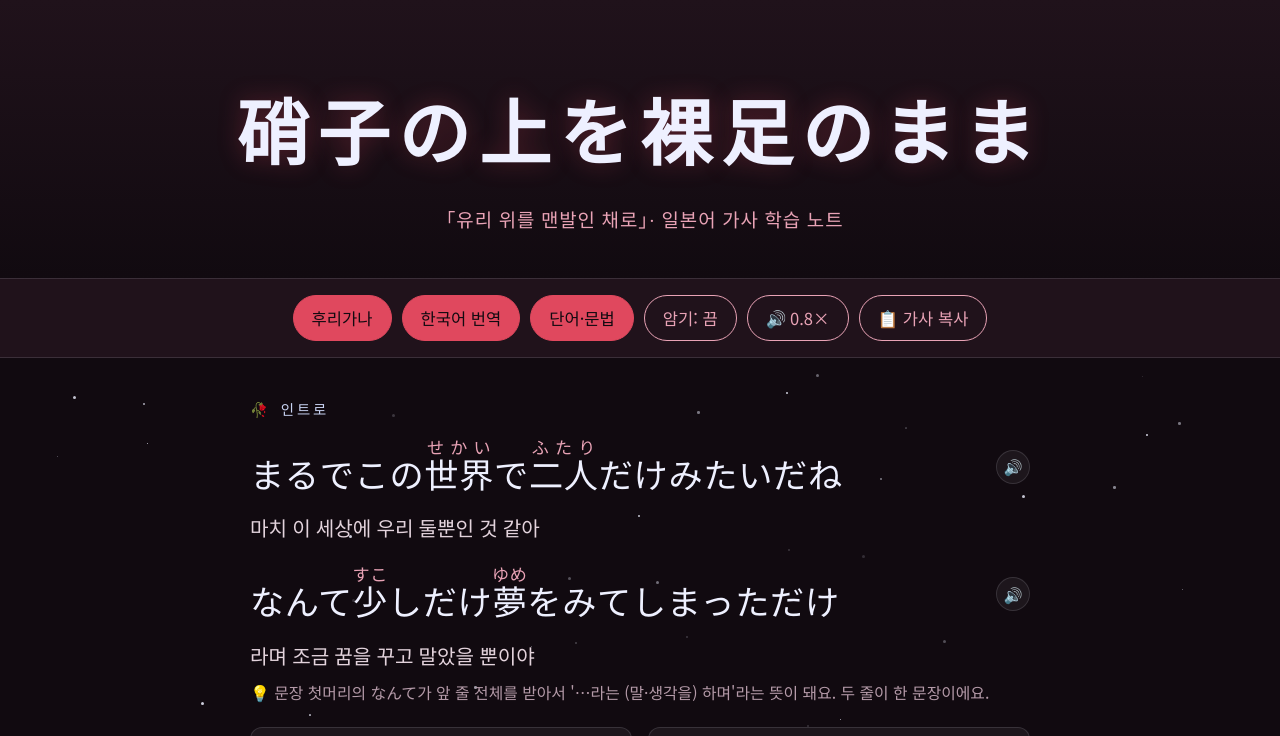
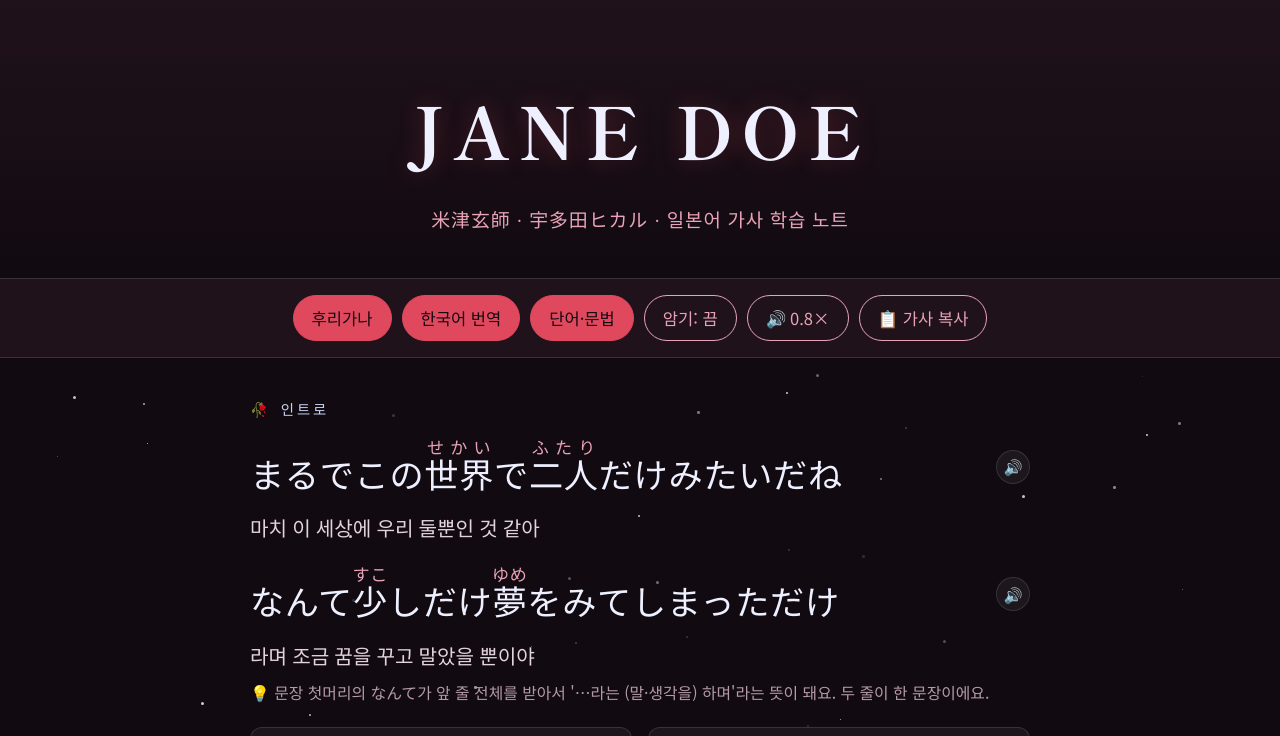
Before and after one commit to hunsak/jlpt-n3, a plain HTML site: page garasu-hadashi-lyrics.html in a window 1280 px wide. Shown: the top 736 px of the page. Drawn offline with Linux system fonts and the light colour scheme.

Commit message:
Add files via upload

```diff
--- a/garasu-hadashi-lyrics.html
+++ b/garasu-hadashi-lyrics.html
@@ -4,7 +4,7 @@
 <meta charset="UTF-8">
 <meta name="viewport" content="width=device-width, initial-scale=1.0">
 <meta name="color-scheme" content="dark">
-<title>硝子の上を裸足のまま – 일본어 가사 학습</title>
+<title>JANE DOE – 일본어 가사 학습</title>
 <link rel="preconnect" href="https://fonts.googleapis.com">
 <link rel="preconnect" href="https://fonts.gstatic.com" crossorigin>
 <link href="https://fonts.googleapis.com/css2?family=Shippori+Mincho:wght@500;700&family=Noto+Serif+KR:wght@500;700&family=Noto+Sans+KR:wght@400;500;700&display=swap" rel="stylesheet">
@@ -163,8 +163,8 @@
 <div class="fxlayer" id="fx"></div>
 
 <header>
-  <h1 class="jp-title">硝子の上を裸足のまま</h1>
-  <div class="subtitle">「유리 위를 맨발인 채로」· 일본어 가사 학습 노트</div>
+  <h1 class="jp-title">JANE DOE</h1>
+  <div class="subtitle">米津玄師 · 宇多田ヒカル · 일본어 가사 학습 노트</div>
 </header>
 
 <div class="toggle-bar" id="bar">
@@ -296,7 +296,7 @@
 </main>
 
 <footer>
-  硝子の上を裸足のまま — 가사 학습 자료 · 개인 학습용<br>
+  JANE DOE — 가사 학습 자료 · 개인 학습용<br>
   <span id="tts-note"></span>
 </footer>
 <div class="toast" id="toast"></div>
```
